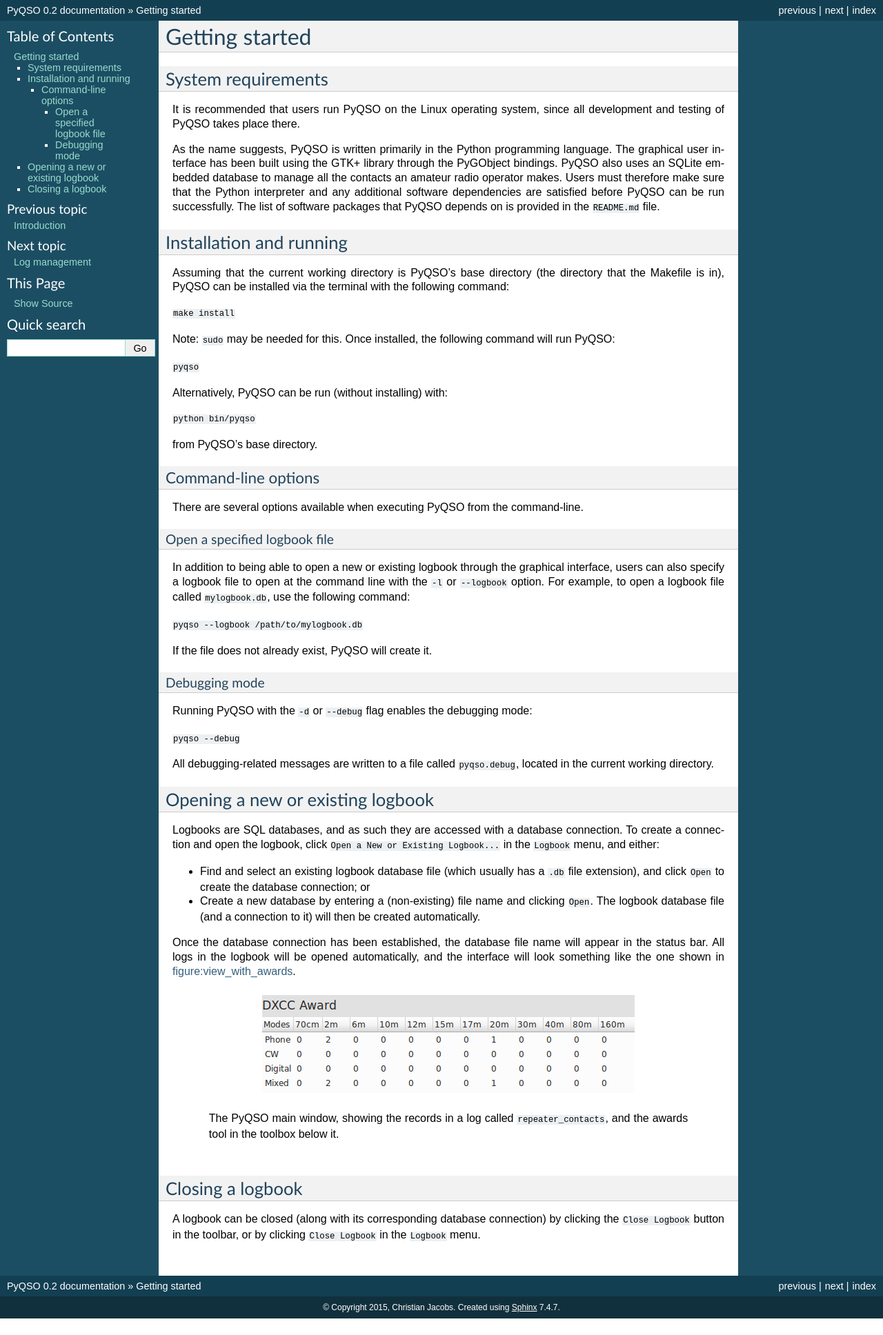
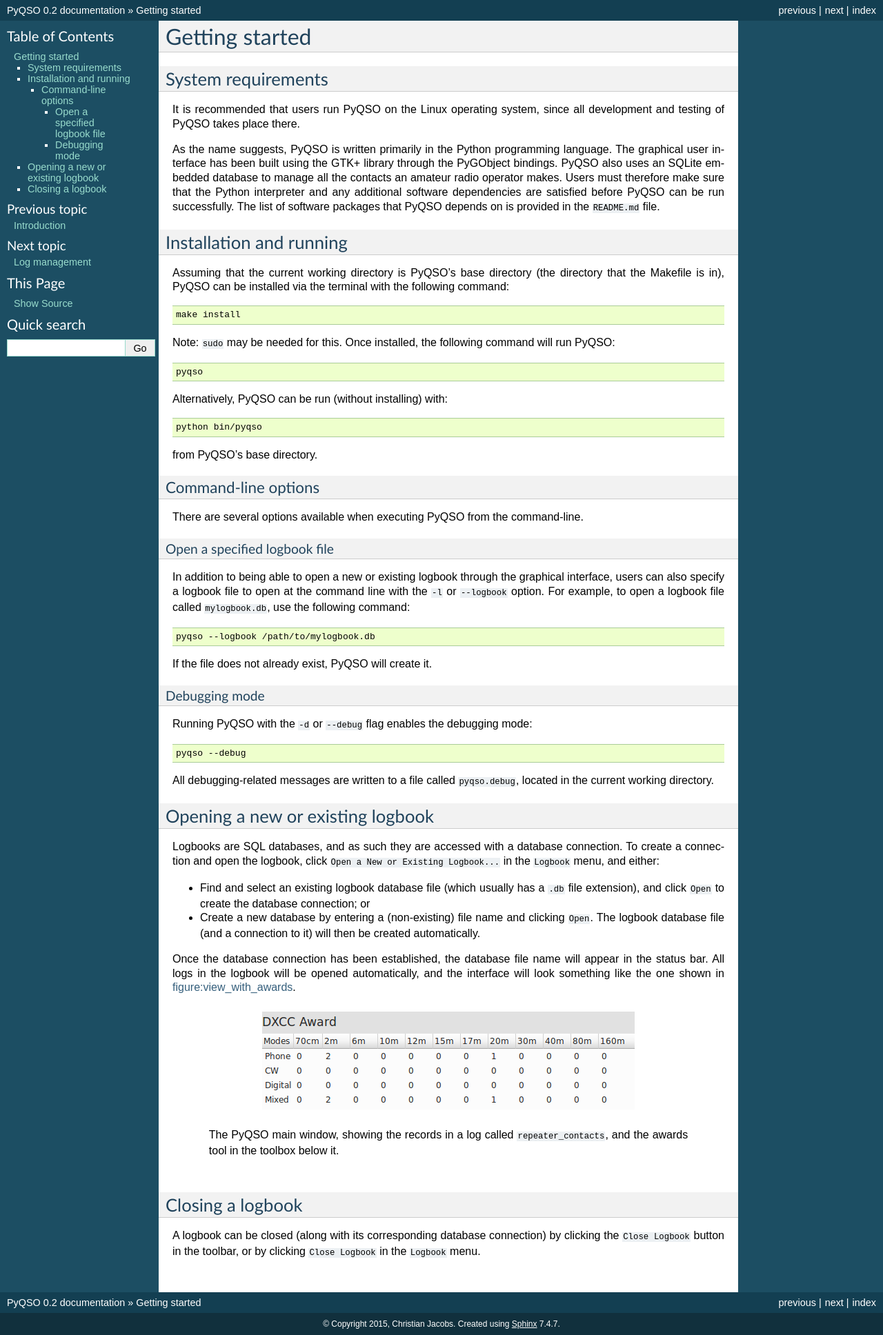
Before and after one commit to ctjacobs/pyqso, a Sphinx documentation site: the page built from docs/source/getting_started.rst, in a window 1280 px wide. Shown: the whole page at 69% size. Built offline with Sphinx 7.4.7, drawn with Linux system fonts in a browser that asks for light colours; before the commit the page ends 1912 px from its top, so only the background shows below that.

Commit message:
Use ".. code-block:: bash" formatting.

```diff
--- a/docs/source/getting_started.rst
+++ b/docs/source/getting_started.rst
@@ -23,16 +23,22 @@
 (the directory that the Makefile is in), PyQSO can be installed via the
 terminal with the following command:
 
-``make install``
+.. code-block:: bash
+
+   make install
 
 Note: ``sudo`` may be needed for this. Once installed, the following
 command will run PyQSO:
 
-``pyqso``
+.. code-block:: bash
+
+   pyqso
 
 Alternatively, PyQSO can be run (without installing) with:
 
-``python bin/pyqso``
+.. code-block:: bash
+
+   python bin/pyqso
 
 from PyQSO's base directory.
 
@@ -50,7 +56,9 @@
 the command line with the ``-l`` or ``--logbook`` option. For example, to
 open a logbook file called ``mylogbook.db``, use the following command:
 
-``pyqso --logbook /path/to/mylogbook.db``
+.. code-block:: bash
+
+   pyqso --logbook /path/to/mylogbook.db
 
 If the file does not already exist, PyQSO will create it.
 
@@ -60,7 +68,9 @@
 Running PyQSO with the ``-d`` or ``--debug`` flag enables the debugging
 mode:
 
-``pyqso --debug``
+.. code-block:: bash
+
+   pyqso --debug
 
 All debugging-related messages are written to a file called ``pyqso.debug``,
 located in the current working directory.
```
